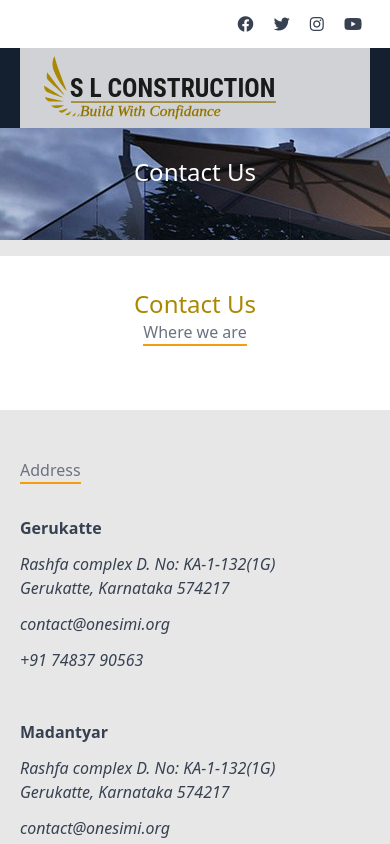
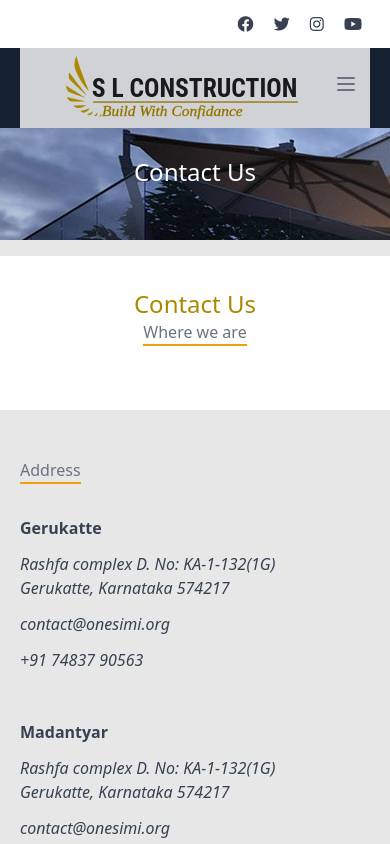
Before and after one commit to nmnandakishore/S-L-Construction-Website, a website built with Vite: page contact.html in a window 390 px wide. Shown: the top 844 px of the page. Built offline with nearby package versions, Linux system fonts and the light colour scheme.

Commit message:
bg-fix attempt n contact page

```diff
--- a/contact.html
+++ b/contact.html
@@ -32,7 +32,7 @@
 						<div
 							class="logo-wrapper col-span-12 h-20 overflow-visible text-center md:text-left md:col-span-3 bg-white bg-opacity-80">
 							<a href="/"
-								class="logo inline-block bg-contain bg-no-repeat bg-left sm:bg-center w-full h-16 mt-2 ml-6 sm:ml-0"
+								class="logo inline-block bg-contain bg-no-repeat bg-left sm:bg-center w-2/3 md:w-full h-16 mt-2 ml-6 sm:ml-0"
 								style="background-image: url('/img/logo.svg');">
 								<!--<img class=" py-2 h-20 w-auto max-w-full relative inline-block" src="/img/logo.svg"
 									alt="">-->
```
